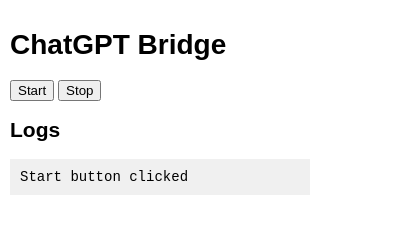
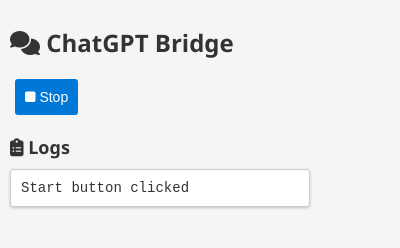
Before and after one commit to improveTheWorld/ChatGPT-Bridge, a browser extension: page popup.html in a window 400 px wide. Both pictures are taken after a click on the button "Start". Drawn offline with Linux system fonts and the light colour scheme.

Commit message:
More stylish IHM whith one button

```diff
--- a/popup.html
+++ b/popup.html
@@ -1,27 +1,59 @@
 <!DOCTYPE html>
 <html>
   <head>
+    <meta charset="UTF-8">
+    <meta name="viewport" content="width=device-width, initial-scale=1.0">
+    <link rel="stylesheet" href="https://cdnjs.cloudflare.com/ajax/libs/font-awesome/6.1.0/css/all.min.css">
     <style>
-      /* Add some basic styles for the popup */
+      /* Stylish and modern styles for the popup */
       body {
         width: 300px;
         margin: 0;
         padding: 10px;
-        font-family: Arial, sans-serif;
+        font-family: 'Segoe UI', Tahoma, Geneva, Verdana, sans-serif;
         font-size: 14px;
+        background-color: #f5f5f5;
+        color: #333;
+      }
+      h1 {
+        font-size: 24px;
+        font-weight: 600;
+        margin-bottom: 15px;
+      }
+      button {
+        background-color: #0078d7;
+        border: none;
+        border-radius: 3px;
+        color: #fff;
+        cursor: pointer;
+        font-size: 14px;
+        margin: 5px;
+        padding: 10px;
+        transition: background-color 0.3s;
+      }
+      button:hover {
+        background-color: #005a9e;
+      }
+      h2 {
+        font-size: 18px;
+        font-weight: 600;
+        margin-bottom: 10px;
       }
       pre {
-        background-color: #f0f0f0;
+        background-color: #ffffff;
+        border: 1px solid #ccc;
+        border-radius: 3px;
+        box-shadow: 0 1px 3px rgba(0, 0, 0, 0.2);
+        margin: 0;
         padding: 10px;
         overflow: auto;
       }
     </style>
   </head>
   <body>
-    <h1>ChatGPT Bridge</h1>
-    <button id="startButton">Start</button>
-	<button id="stopButton">Stop</button>
-    <h2>Logs</h2>
+    <h1><i class="fas fa-comments"></i> ChatGPT Bridge</h1>
+    <button id="startButton"><i class="fas fa-play"></i> Start</button>
+    <h2><i class="fas fa-clipboard-list"></i> Logs</h2>
     <pre id="log"></pre>
     <script src="popup.js"></script>
   </body>
--- a/popup.js
+++ b/popup.js
@@ -24,15 +24,18 @@
 // # limitations under the License.
 
 document.addEventListener('DOMContentLoaded', () => {
-  const startButton = document.querySelector('#startButton');
-  const stopButton = document.querySelector('#stopButton');
+  const startStopButton = document.querySelector('#startButton');
   const logElement = document.querySelector('#log');
+  let monitoring = false;
 
   function logMessage(message) {
     logElement.textContent += message + '\n';
   }
 
-  startButton.addEventListener('click', () => {
+  startStopButton.addEventListener('click', () => {
+    monitoring = !monitoring;
+    if (monitoring) {
+      startStopButton.innerHTML = '<i class="fas fa-stop"></i> Stop';
       logMessage('Start button clicked');
       chrome.tabs.query({ active: true, currentWindow: true }, (tabs) => {
         chrome.tabs.sendMessage(tabs[0].id, { start: true }, (response) => {
@@ -43,9 +46,8 @@
           }
         });
       });
-  });
-
-  stopButton.addEventListener('click', () => {
+    } else {
+      startStopButton.innerHTML = '<i class="fas fa-play"></i> Start';
       logMessage('Stop button clicked');
       chrome.tabs.query({ active: true, currentWindow: true }, (tabs) => {
         chrome.tabs.sendMessage(tabs[0].id, { stop: true }, (response) => {
@@ -56,5 +58,6 @@
           }
         });
       });
+    }
   });
 });
```
Lines whose indentation alone changed are shown as unchanged.
